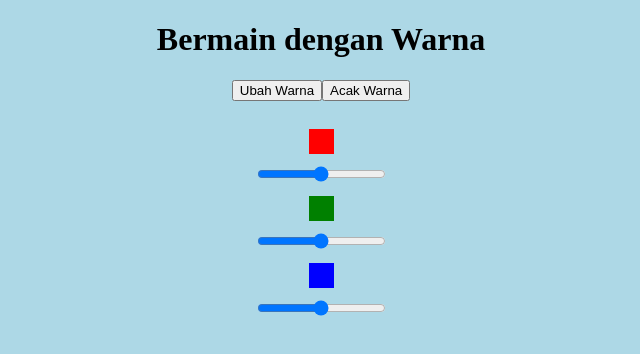
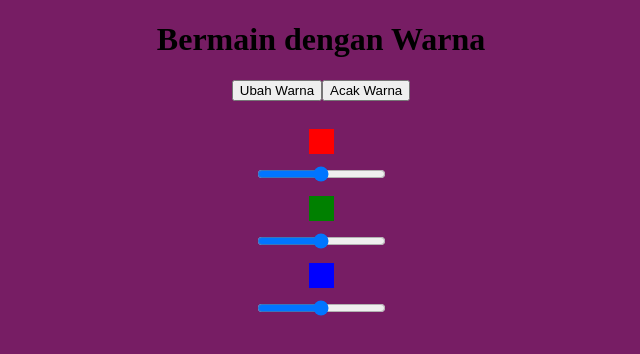
Before and after one commit to virgiawankusuma/js-excercise, a plain HTML site: page 4. DOM Excercise/index.html in a window 1280 px wide. Both pictures are taken after a click on the button "Ubah Warna". Shown: the whole page, without its empty margins (319-959 px from the left). Drawn offline with Linux system fonts and the light colour scheme.

Commit message:
feat: DOM Excercise: Change Color when Mouse Move w/ addEventListener: mousemove

```diff
--- a/4. DOM Excercise/index.html
+++ b/4. DOM Excercise/index.html
@@ -8,6 +8,11 @@
     <title>DOM Excercise</title>
 </head>
 <style>
+    html,
+    body {
+        height: 100%;
+    }
+
     body {
         text-align: center;
     }
--- a/4. DOM Excercise/script.js
+++ b/4. DOM Excercise/script.js
@@ -47,3 +47,20 @@ sBiru.addEventListener('input', () => {
     const b = sBiru.value;
     document.body.style.backgroundColor = `rgb(${r}, ${g}, ${b})`;
 })
+
+document.body.addEventListener('mousemove', (e) => {
+    // posisi mouse
+    // console.log(e.clientX);
+    // console.log(e.clientY);
+
+    // ukuran Browser
+    // console.log(window.innerWidth);
+
+    const xPos = Math.round((e.clientX / window.innerWidth) * 255);
+    const yPos = Math.round((e.clientY / window.innerHeight) * 255);
+
+    // console.log(xPos);
+    // console.log(yPos);
+
+    document.body.style.backgroundColor = `rgb(${xPos}, ${yPos}, 100)`;
+})
```
